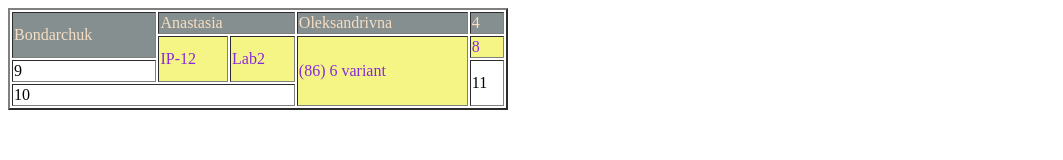
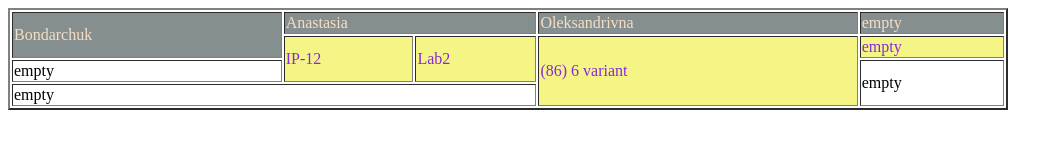
Before and after one commit to NastasaBondarchuck/FrontendLabs, a plain HTML site: page lab2/index.html in a window 1280 px wide. Shown: the whole page, without its empty margins (0-1063 px from the left). Drawn offline with Linux system fonts and the light colour scheme.

Commit message:
Edit index.html and fill empty cells with word "empty".

```diff
--- a/lab2/index.html
+++ b/lab2/index.html
@@ -9,25 +9,25 @@
   <title> Bondarchuk_Anastasia_IP12 </title>
 </head>
 <body>
-<table border="2" width="500px">
+<table border="2" width="1000px">
   <tr id="first_line">
     <td rowspan="2">Bondarchuk</td>
     <td colspan="2">Anastasia</td>
     <td>Oleksandrivna</td>
-    <td>4</td>
+    <td>empty</td>
   </tr>
   <tr id="second_line">
     <td rowspan="2">IP-12</td>
     <td rowspan="2">Lab2</td>
     <td rowspan="3">(86) 6 variant</td>
-    <td>8</td>
+    <td>empty</td>
   </tr>
   <tr>
-    <td>9</td>
-    <td rowspan="2">11</td>
+    <td>empty</td>
+    <td rowspan="2">empty</td>
   </tr>
   <tr>
-    <td colspan="3">10</td>
+    <td colspan="3">empty</td>
   </tr>
 </table>
 </body>
```
